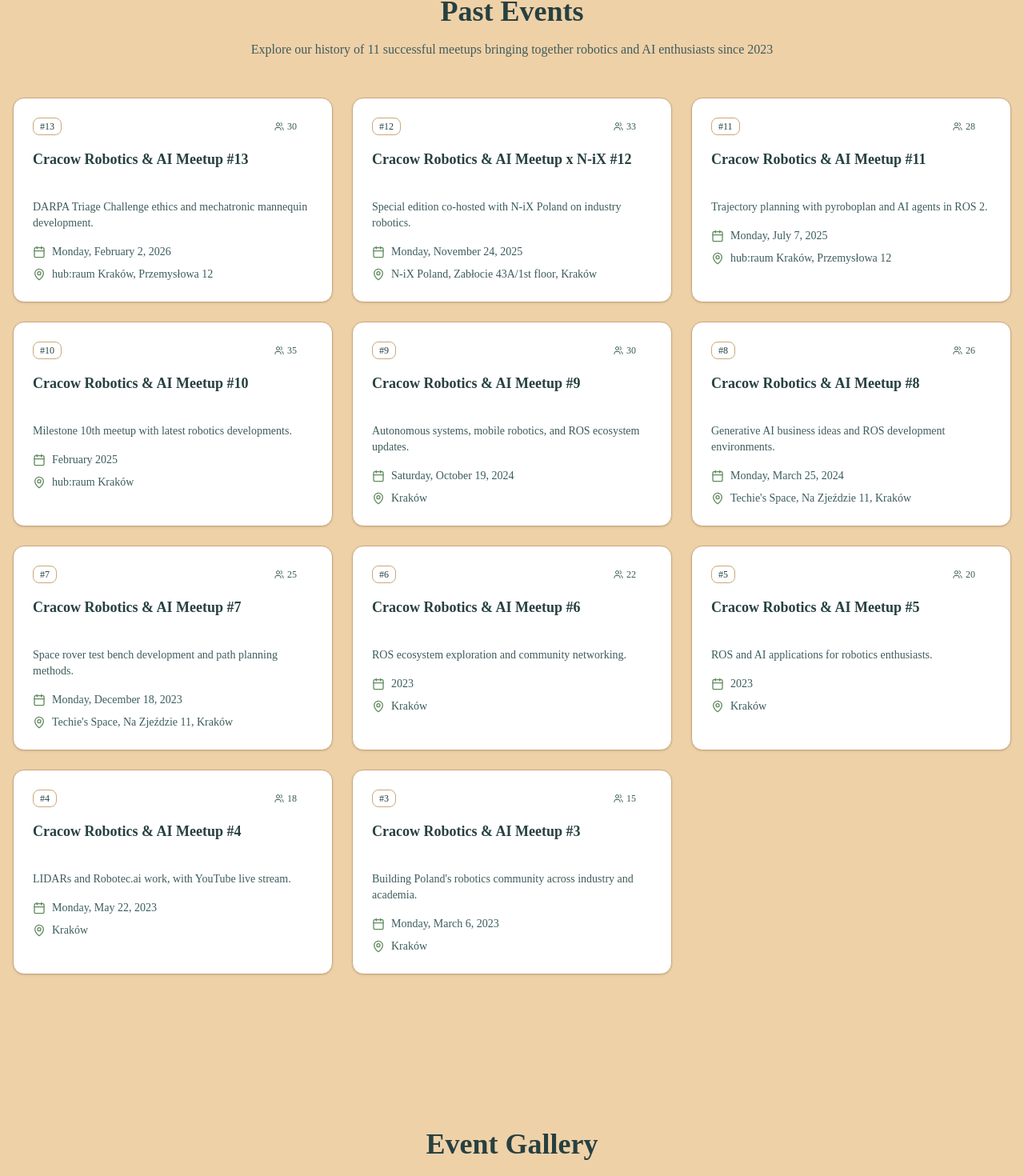
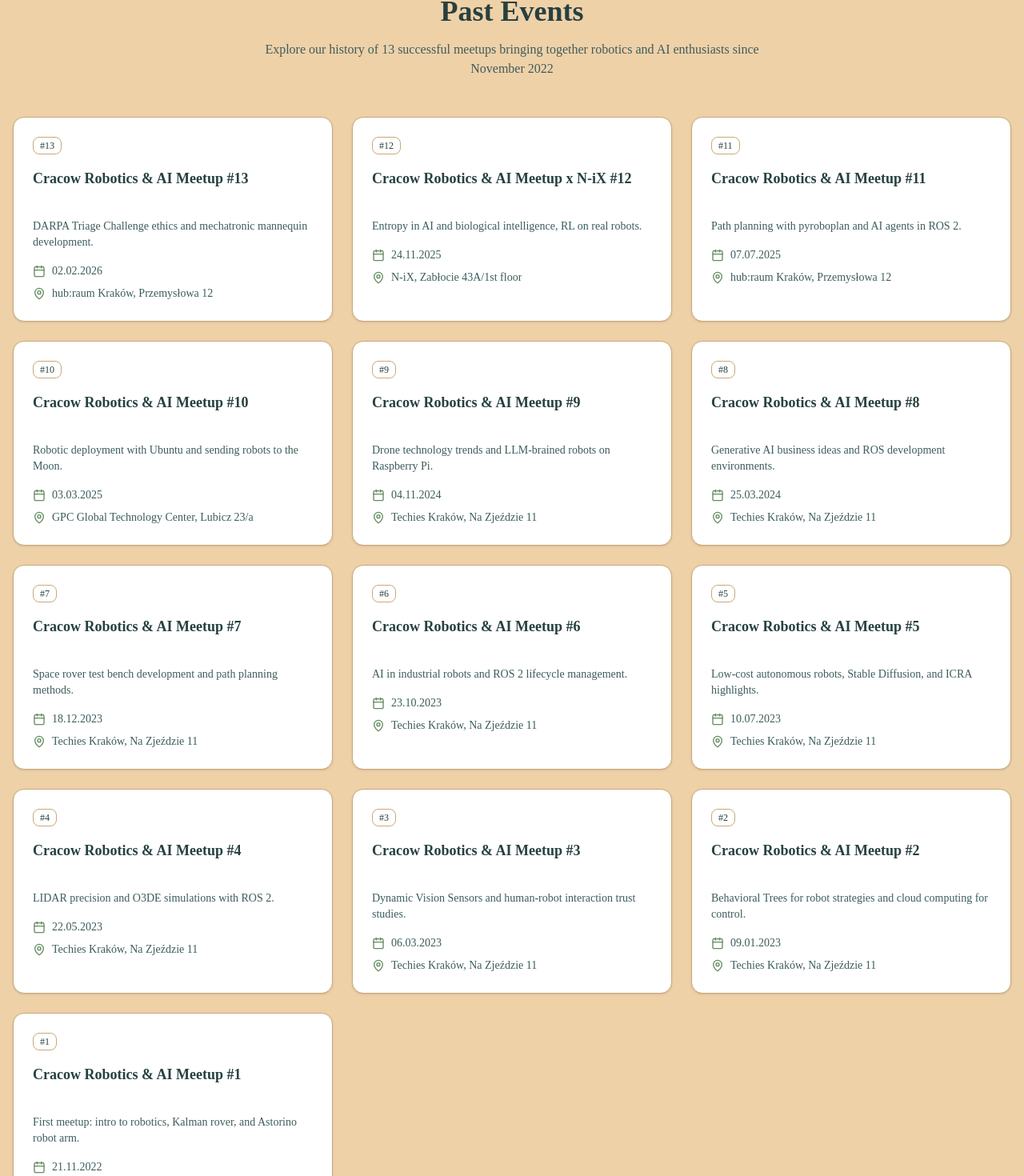
Before and after one commit to Cracow-Robotics-AI-Club/website, a Next.js app: page / in a window 1280 px wide. Shown: the part 1726-3196 px from the top of the page at 80% size. Built offline with nearby package versions, Linux system fonts and the light colour scheme.

Commit message:
feat: update events section with accurate past event data\n\nAdd 13 past events with correct details and links.

```diff
--- a/components/events-section.tsx
+++ b/components/events-section.tsx
@@ -1,107 +1,112 @@
 import Link from "next/link"
 import { Card, CardContent, CardHeader, CardTitle } from "@/components/ui/card"
 import { Badge } from "@/components/ui/badge"
-import { Calendar, MapPin, Users, ExternalLink } from "lucide-react"
+import { Calendar, MapPin, ExternalLink } from "lucide-react"
 
 const pastEvents = [
   {
     id: 13,
     title: "Cracow Robotics & AI Meetup #13",
-    date: "Monday, February 2, 2026",
+    date: "02.02.2026",
     venue: "hub:raum Kraków, Przemysłowa 12",
-    attendees: 30,
     description: "DARPA Triage Challenge ethics and mechatronic mannequin development.",
-    url: "https://www.meetup.com/cracow-robotics-ai-club/events/",
+    url: "https://www.meetup.com/cracow-robotics-ai-club/events/313069242/",
   },
   {
     id: 12,
     title: "Cracow Robotics & AI Meetup x N-iX #12",
-    date: "Monday, November 24, 2025",
-    venue: "N-iX Poland, Zabłocie 43A/1st floor, Kraków",
-    attendees: 33,
-    description: "Special edition co-hosted with N-iX Poland on industry robotics.",
-    url: "https://www.meetup.com/cracow-robotics-ai-club/events/",
+    date: "24.11.2025",
+    venue: "N-iX, Zabłocie 43A/1st floor",
+    description: "Entropy in AI and biological intelligence, RL on real robots.",
+    url: "https://www.meetup.com/cracow-robotics-ai-club/events/312034245/",
   },
   {
     id: 11,
     title: "Cracow Robotics & AI Meetup #11",
-    date: "Monday, July 7, 2025",
+    date: "07.07.2025",
     venue: "hub:raum Kraków, Przemysłowa 12",
-    attendees: 28,
-    description: "Trajectory planning with pyroboplan and AI agents in ROS 2.",
-    url: "https://www.meetup.com/cracow-robotics-ai-club/events/",
+    description: "Path planning with pyroboplan and AI agents in ROS 2.",
+    url: "https://www.meetup.com/cracow-robotics-ai-club/events/308595867/",
   },
   {
     id: 10,
     title: "Cracow Robotics & AI Meetup #10",
-    date: "February 2025",
-    venue: "hub:raum Kraków",
-    attendees: 35,
-    description: "Milestone 10th meetup with latest robotics developments.",
-    url: "https://www.meetup.com/cracow-robotics-ai-club/events/",
+    date: "03.03.2025",
+    venue: "GPC Global Technology Center, Lubicz 23/a",
+    description: "Robotic deployment with Ubuntu and sending robots to the Moon.",
+    url: "https://www.meetup.com/cracow-robotics-ai-club/events/306255703/",
   },
   {
     id: 9,
     title: "Cracow Robotics & AI Meetup #9",
-    date: "Saturday, October 19, 2024",
-    venue: "Kraków",
-    attendees: 30,
-    description: "Autonomous systems, mobile robotics, and ROS ecosystem updates.",
-    url: "https://www.meetup.com/cracow-robotics-ai-club/events/",
+    date: "04.11.2024",
+    venue: "Techies Kraków, Na Zjeździe 11",
+    description: "Drone technology trends and LLM-brained robots on Raspberry Pi.",
+    url: "https://www.meetup.com/cracow-robotics-ai-club/events/304101202/",
   },
   {
     id: 8,
     title: "Cracow Robotics & AI Meetup #8",
-    date: "Monday, March 25, 2024",
-    venue: "Techie's Space, Na Zjeździe 11, Kraków",
-    attendees: 26,
+    date: "25.03.2024",
+    venue: "Techies Kraków, Na Zjeździe 11",
     description: "Generative AI business ideas and ROS development environments.",
-    url: "https://www.meetup.com/cracow-robotics-ai-club/events/",
+    url: "https://www.meetup.com/cracow-robotics-ai-club/events/299752656/",
   },
   {
     id: 7,
     title: "Cracow Robotics & AI Meetup #7",
-    date: "Monday, December 18, 2023",
-    venue: "Techie's Space, Na Zjeździe 11, Kraków",
-    attendees: 25,
+    date: "18.12.2023",
+    venue: "Techies Kraków, Na Zjeździe 11",
     description: "Space rover test bench development and path planning methods.",
-    url: "https://www.meetup.com/cracow-robotics-ai-club/events/",
+    url: "https://www.meetup.com/cracow-robotics-ai-club/events/297237461/",
   },
   {
     id: 6,
     title: "Cracow Robotics & AI Meetup #6",
-    date: "2023",
-    venue: "Kraków",
-    attendees: 22,
-    description: "ROS ecosystem exploration and community networking.",
-    url: "https://www.meetup.com/cracow-robotics-ai-club/events/",
+    date: "23.10.2023",
+    venue: "Techies Kraków, Na Zjeździe 11",
+    description: "AI in industrial robots and ROS 2 lifecycle management.",
+    url: "https://www.meetup.com/cracow-robotics-ai-club/events/295826149/",
   },
   {
     id: 5,
     title: "Cracow Robotics & AI Meetup #5",
-    date: "2023",
-    venue: "Kraków",
-    attendees: 20,
-    description: "ROS and AI applications for robotics enthusiasts.",
-    url: "https://www.meetup.com/cracow-robotics-ai-club/events/",
+    date: "10.07.2023",
+    venue: "Techies Kraków, Na Zjeździe 11",
+    description: "Low-cost autonomous robots, Stable Diffusion, and ICRA highlights.",
+    url: "https://www.meetup.com/cracow-robotics-ai-club/events/294224247/",
   },
   {
     id: 4,
     title: "Cracow Robotics & AI Meetup #4",
-    date: "Monday, May 22, 2023",
-    venue: "Kraków",
-    attendees: 18,
-    description: "LIDARs and Robotec.ai work, with YouTube live stream.",
-    url: "https://www.meetup.com/cracow-robotics-ai-club/events/",
+    date: "22.05.2023",
+    venue: "Techies Kraków, Na Zjeździe 11",
+    description: "LIDAR precision and O3DE simulations with ROS 2.",
+    url: "https://www.meetup.com/cracow-robotics-ai-club/events/292848103/",
   },
   {
     id: 3,
     title: "Cracow Robotics & AI Meetup #3",
-    date: "Monday, March 6, 2023",
-    venue: "Kraków",
-    attendees: 15,
-    description: "Building Poland's robotics community across industry and academia.",
-    url: "https://www.meetup.com/cracow-robotics-ai-club/events/",
+    date: "06.03.2023",
+    venue: "Techies Kraków, Na Zjeździe 11",
+    description: "Dynamic Vision Sensors and human-robot interaction trust studies.",
+    url: "https://www.meetup.com/cracow-robotics-ai-club/events/290878476/",
+  },
+  {
+    id: 2,
+    title: "Cracow Robotics & AI Meetup #2",
+    date: "09.01.2023",
+    venue: "Techies Kraków, Na Zjeździe 11",
+    description: "Behavioral Trees for robot strategies and cloud computing for control.",
+    url: "https://www.meetup.com/cracow-robotics-ai-club/events/289966177/",
+  },
+  {
+    id: 1,
+    title: "Cracow Robotics & AI Meetup #1",
+    date: "21.11.2022",
+    venue: "Techies Kraków, Na Zjeździe 11",
+    description: "First meetup: intro to robotics, Kalman rover, and Astorino robot arm.",
+    url: "https://www.meetup.com/cracow-robotics-ai-club/events/289598292/",
   },
 ]
 
@@ -113,7 +118,7 @@ export function EventsSection() {
           Past Events
         </h2>
         <p className="text-muted-foreground text-center mb-12 max-w-2xl mx-auto">
-          Explore our history of {pastEvents.length} successful meetups bringing together robotics and AI enthusiasts since 2023
+          Explore our history of {pastEvents.length} successful meetups bringing together robotics and AI enthusiasts since November 2022
         </p>
 
         <div className="grid md:grid-cols-2 lg:grid-cols-3 gap-6">
@@ -131,20 +136,14 @@ export function EventsSection() {
                     <Badge variant="outline" className="text-xs">
                       #{event.id}
                     </Badge>
-                    <div className="flex items-center gap-2">
-                      <span className="text-xs text-muted-foreground flex items-center gap-1">
-                        <Users className="w-3 h-3" />
-                        {event.attendees}
-                      </span>
-                      <ExternalLink className="w-3 h-3 text-muted-foreground opacity-0 group-hover:opacity-100 transition-opacity" />
-                    </div>
+                    <ExternalLink className="w-3 h-3 text-muted-foreground opacity-0 group-hover:opacity-100 transition-opacity" />
                   </div>
                   <CardTitle className="text-lg text-card-foreground group-hover:text-primary transition-colors">
                     {event.title}
                   </CardTitle>
                 </CardHeader>
                 <CardContent>
-                  <p className="text-sm text-muted-foreground mb-4 line-clamp-3">
+                  <p className="text-sm text-muted-foreground mb-4 line-clamp-2">
                     {event.description}
                   </p>
                   <div className="space-y-2">
```
